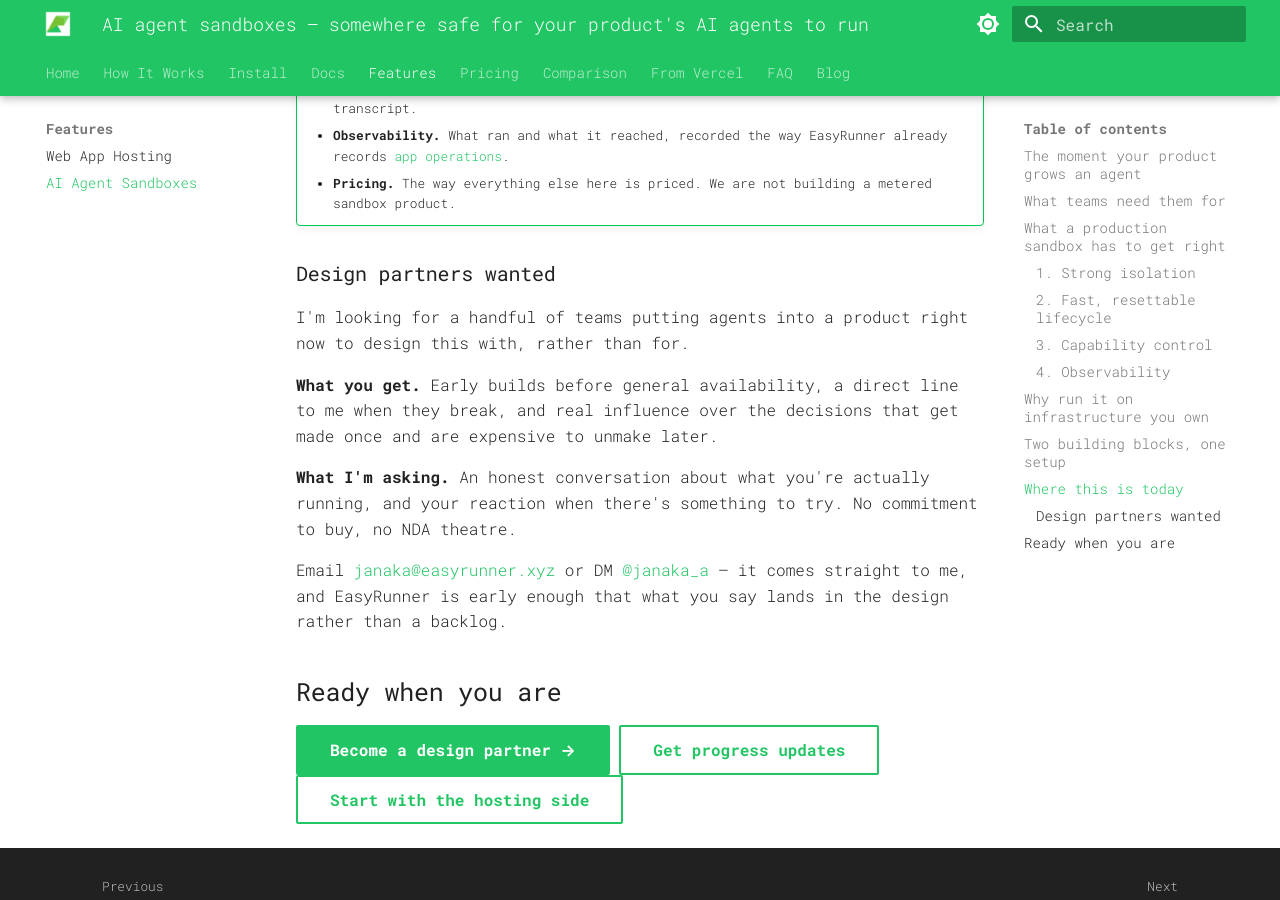
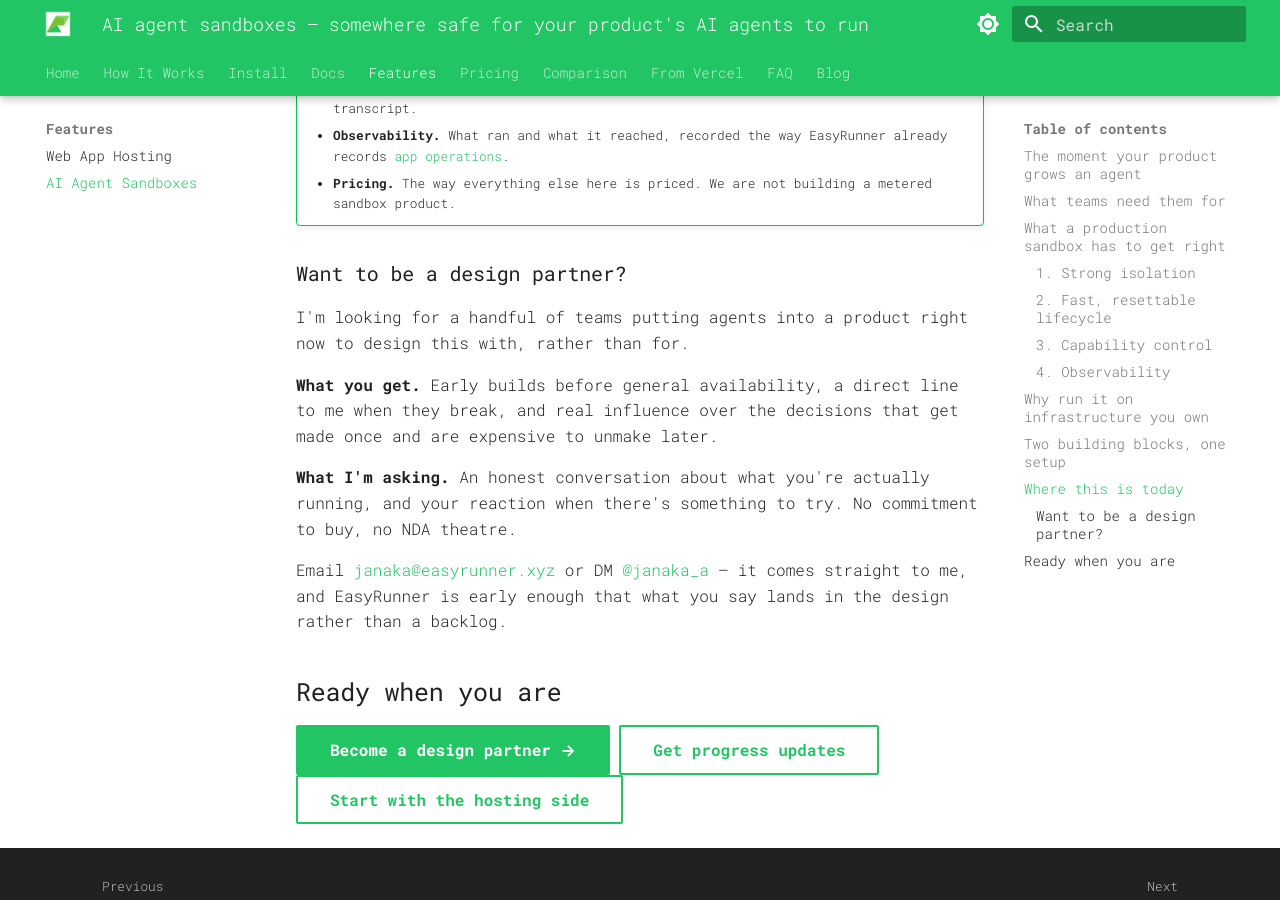
Before and after one commit to janaka/easyrunner-docs, an MkDocs documentation site: the page built from docs/ai-agent-sandbox.md, in a window 1280 px wide and 900 px high, scrolled down 5787 px. Built offline with MkDocs 1.6.1 and Material for MkDocs 9.7.7, drawn with Linux system fonts in a browser that asks for light colours; some web fonts are replaced.

Commit message:
docs: retitle the invite to "Want to be a design partner?"
Direct question rather than a label. Anchor changes with it, so the
link from the status notice at the top of the page is updated to match.

Co-Authored-By: Claude Opus 5 (1M context) <noreply@anthropic.com>

```diff
--- a/docs/ai-agent-sandbox.md
+++ b/docs/ai-agent-sandbox.md
@@ -13,7 +13,7 @@ social:
 !!! warning "In development — not available yet"
     This page describes what we're building and why, ahead of shipping it, so you can tell us early if we're building the wrong thing. There's no release date yet, and nothing here is a feature you can use today.
 
-    If you're putting agents into a product right now, there are [design partner slots open](#design-partners-wanted) — early builds, a direct line, and a say in what this becomes.
+    If you're putting agents into a product right now, there are [design partner slots open](#want-to-be-a-design-partner) — early builds, a direct line, and a say in what this becomes.
 
 [Tell us what you'd run in it →](mailto:janaka@easyrunner.xyz?subject=Agent%20sandboxes){ .md-button .md-button--primary }
 [The hosting side, available today](user-docs/quickstart/first-app.md){ .md-button }
@@ -205,7 +205,7 @@ We'd rather publish this early and be corrected than ship a sandbox shaped by gu
     - **Observability.** What ran and what it reached, recorded the way EasyRunner already records [app operations](user-docs/reference/audit.md).
     - **Pricing.** The way everything else here is priced. We are not building a metered sandbox product.
 
-### Design partners wanted
+### Want to be a design partner?
 
 I'm looking for a handful of teams putting agents into a product right now to design this with, rather than for.
 
```
